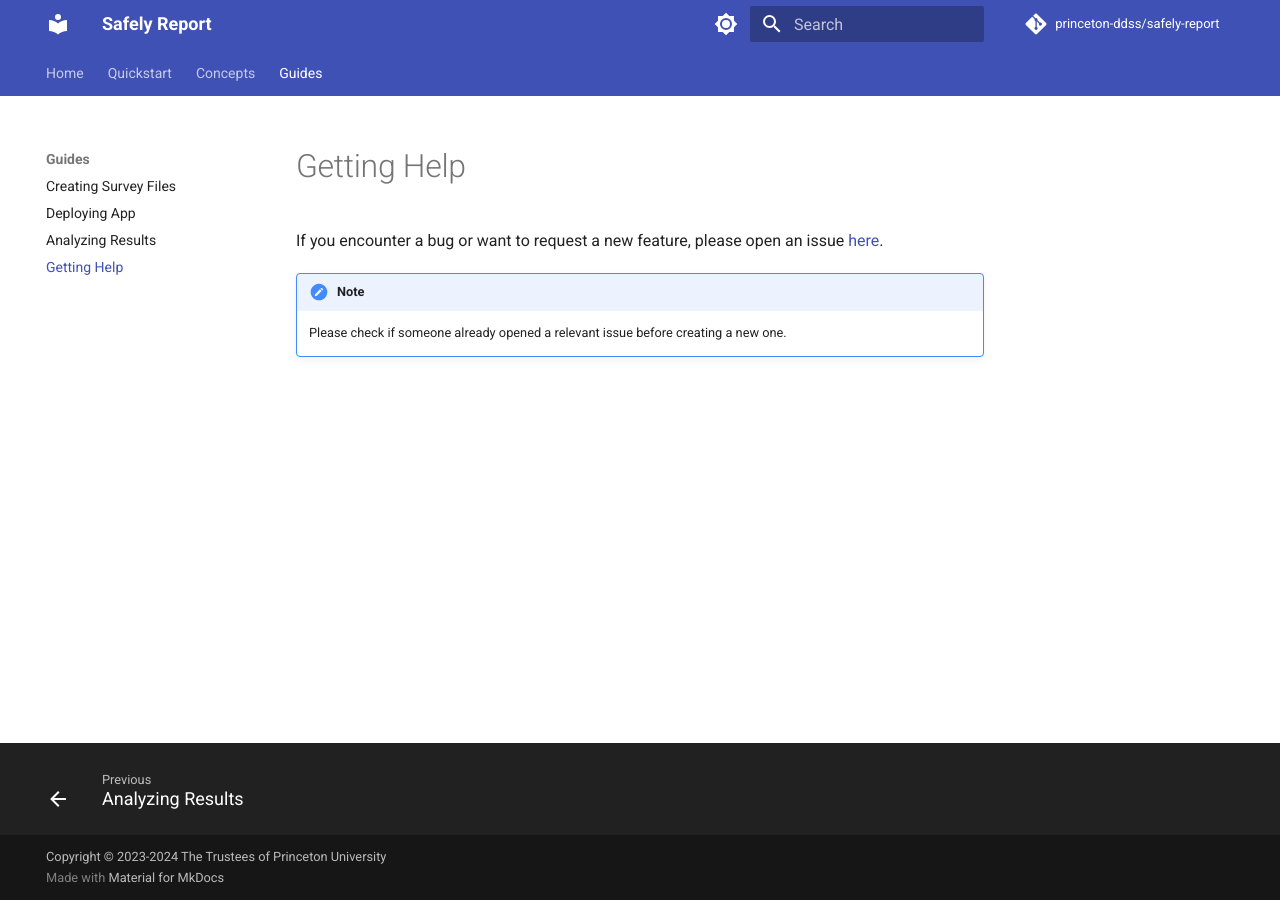
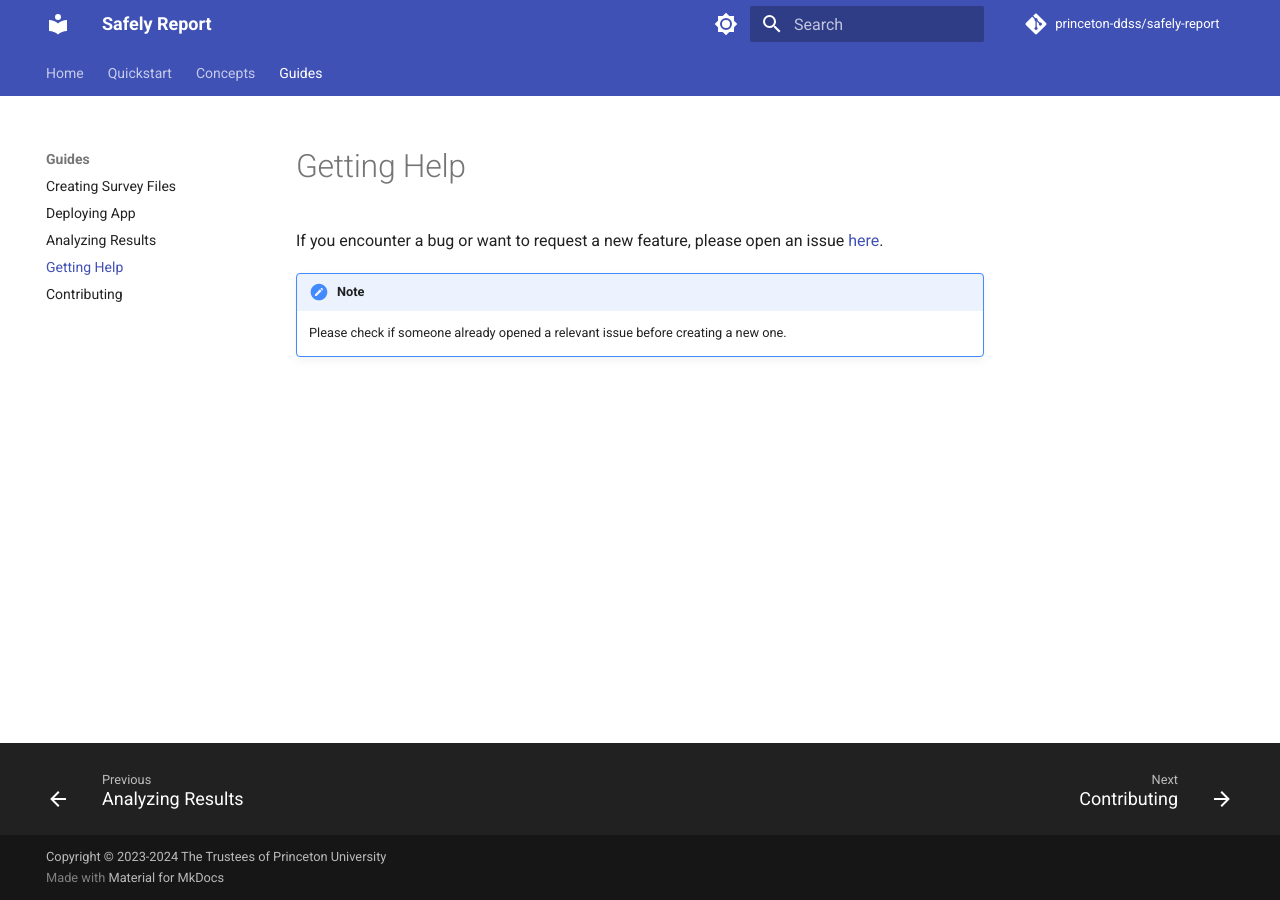
Before and after one commit to sylvaingchassang/ddss-safely-report, an MkDocs documentation site: the page built from docs/mkdocs/guides/get-help.md, in a window 1280 px wide. Built offline with MkDocs 1.6.1 and Material for MkDocs 9.7.7, drawn with Linux system fonts in a browser that asks for light colours; comment, search, counter and statistics services are not loaded.

Commit message:
Set up page for contributing

```diff
--- a/docs/mkdocs.yml
+++ b/docs/mkdocs.yml
@@ -60,3 +60,4 @@ nav:
     - Deploying App: guides/deploy-app.md
     - Analyzing Results: guides/analyze-results.md
     - Getting Help: guides/get-help.md
+    - Contributing: guides/contribute.md
--- /dev/null
+++ b/docs/mkdocs/guides/contribute.md
@@ -0,0 +1,3 @@
+# Contributing
+
+Coming Soon
```
